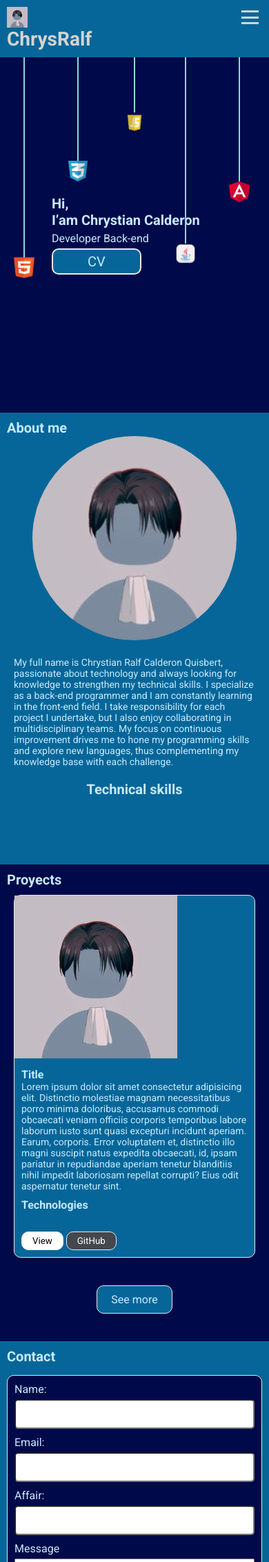
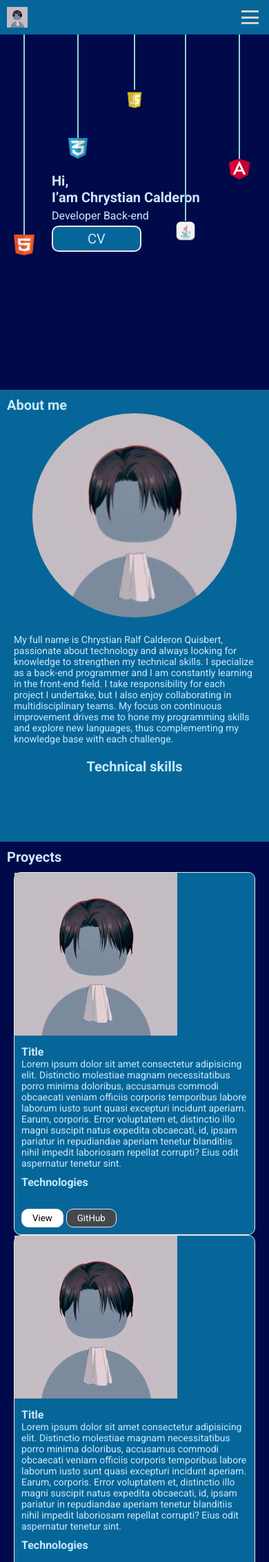
Before and after one commit to Chrystian-Calderon/Portafolio, a PHP site: page / in a window 390 px wide. Shown: the top 2264 px of the page at 69% size. Run offline with PHP 8.4, Linux system fonts and the light colour scheme.

Commit message:
Ajustes de tablet

```diff
--- a/en/index.php
+++ b/en/index.php
@@ -25,7 +25,7 @@ $message = isset($_GET['message']) ? $_GET['message'] : null;
                     <img src="./img/user.jpg" alt="logo">
                 </div>
                 <div class="title-name">
-                    <h1>ChrysRalf</h1>
+                    <h1 class="h4">ChrysRalf</h1>
                 </div>
             </div>
             <nav>
@@ -36,9 +36,9 @@ $message = isset($_GET['message']) ? $_GET['message'] : null;
                 </div>
                 <div class="nav">
                     <ul>
-                        <li><a href="#about-me" class="option">About me</a></li>
-                        <li><a href="#proyects" class="option">Proyects</a></li>
-                        <li><a href="#contact" class="option">Contact</a></li>
+                        <li><a href="#about-me" class="option paragraph">About me</a></li>
+                        <li><a href="#proyects" class="option paragraph">Proyects</a></li>
+                        <li><a href="#contact" class="option paragraph">Contact</a></li>
                     </ul>
                 </div>
             </nav>
@@ -104,6 +104,7 @@ $message = isset($_GET['message']) ? $_GET['message'] : null;
             </div>
             <div class="proyects" id="proyects">
                 <h3 class="h5">Proyects</h3>
+                <div class="cards">
                     <div class="card">
                         <div class="card-img">
                             <img src="./img/user.jpg" alt="img prueba">
@@ -120,6 +121,25 @@ $message = isset($_GET['message']) ? $_GET['message'] : null;
                         <div class="card-buttons">
                             <button>View</button>
                             <button>GitHub</button>
+                        </div>
+                    </div>
+                    <div class="card">
+                        <div class="card-img">
+                            <img src="./img/user.jpg" alt="img prueba">
+                        </div>
+                        <div class="card-description">
+                            <h4 class="h6">Title</h4>
+                            <p class="paragraph">Lorem ipsum dolor sit amet consectetur adipisicing elit. Distinctio molestiae magnam necessitatibus porro minima doloribus, accusamus commodi obcaecati veniam officiis corporis temporibus labore laborum iusto sunt quasi excepturi incidunt aperiam.
+                            Earum, corporis. Error voluptatem et, distinctio illo magni suscipit natus expedita obcaecati, id, ipsam pariatur in repudiandae aperiam tenetur blanditiis nihil impedit laboriosam repellat corrupti? Eius odit aspernatur tenetur sint.</p>
+                        </div>
+                        <div class="card-tech">
+                            <h4 class="h6">Technologies</h4>
+                            <img src="" alt="">
+                        </div>
+                        <div class="card-buttons">
+                            <button>View</button>
+                            <button>GitHub</button>
+                        </div>
                     </div>
                 </div>
                 <div class="button">
--- a/en/style.css
+++ b/en/style.css
@@ -154,8 +154,10 @@
 }
 
 /* header title */
+header .title {display: flex; gap: 10px;}
 header .title .img {width: 30px; height: 30px;}
 header .title .img img {width: 100%; height: 100%;}
+header .title .title-name {display: none;}
 
 /* header nav hamburger */
 header nav .nav-hamburger {
```
Also changed, not shown: other parts of en/style.css (+56 -2 lines). Lines whose indentation alone changed are shown as unchanged.
